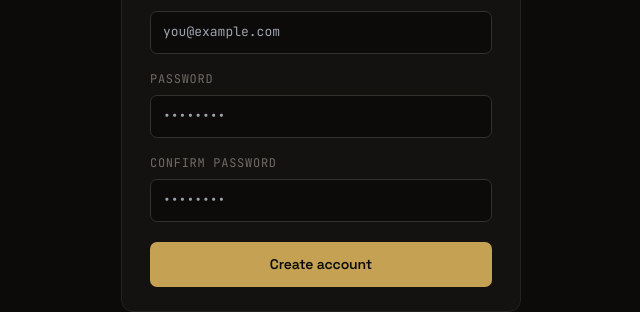
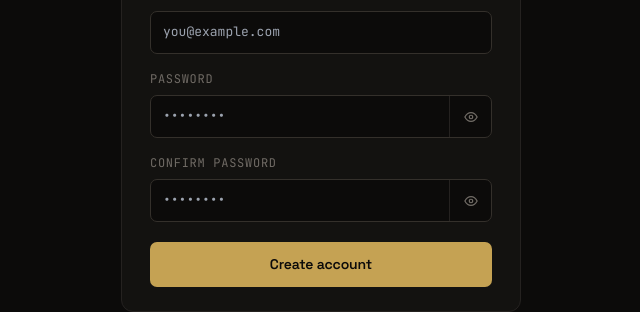
Before and after one commit to Michael-Nwachukwu/argens, a Next.js app in the folder apps/web/: page /signup in a window 1280 px wide. Shown: the part 360-672 px from the top of the page, without its empty margins (319-959 px from the left). Built offline with nearby package versions, Linux system fonts and the light colour scheme; no server answers.

Commit message:
feat: implement API key generation and storage for user wallet verification and enhance password input handling

```diff
--- a/apps/web/app/(auth)/signup/page.tsx
+++ b/apps/web/app/(auth)/signup/page.tsx
@@ -4,6 +4,7 @@ import { useEffect, useState, type FormEvent } from 'react'
 import Link from 'next/link'
 import { useSearchParams } from 'next/navigation'
 import { Logo } from '@/components/ui/Logo'
+import { PasswordInput } from '@/components/ui/PasswordInput'
 import { auth, isError } from '@/lib/api'
 
 type Stage = 'form' | 'verify' | 'resend'
@@ -155,10 +156,10 @@ export default function SignupPage() {
 
         <form onSubmit={handleSubmit} style={{ display: 'flex', flexDirection: 'column', gap: 16 }}>
           {([
-            { label: 'Access code', type: 'text', value: accessCode, set: setAccessCode, placeholder: 'argns_beta_xxxxxxxx', ac: 'off' },
-            { label: 'Email', type: 'email', value: email, set: setEmail, placeholder: 'you@example.com', ac: 'email' },
-            { label: 'Password', type: 'password', value: password, set: setPassword, placeholder: '••••••••', ac: 'new-password' },
-            { label: 'Confirm password', type: 'password', value: confirm, set: setConfirm, placeholder: '••••••••', ac: 'new-password' },
+            { label: 'Access code', type: 'text', value: accessCode, set: setAccessCode, placeholder: 'argns_beta_xxxxxxxx', ac: 'off', password: false },
+            { label: 'Email', type: 'email', value: email, set: setEmail, placeholder: 'you@example.com', ac: 'email', password: false },
+            { label: 'Password', type: 'password', value: password, set: setPassword, placeholder: '••••••••', ac: 'new-password', password: true },
+            { label: 'Confirm password', type: 'password', value: confirm, set: setConfirm, placeholder: '••••••••', ac: 'new-password', password: true },
           ] as const).map(f => (
             <div key={f.label}>
               <label style={{
@@ -170,6 +171,15 @@ export default function SignupPage() {
                 textTransform: 'uppercase',
                 marginBottom: 6,
               }}>{f.label}</label>
+              {f.password ? (
+                <PasswordInput
+                  required
+                  value={f.value}
+                  onChange={f.set}
+                  placeholder={f.placeholder}
+                  autoComplete={f.ac}
+                />
+              ) : (
                 <input
                   type={f.type}
                   required
@@ -193,6 +203,7 @@ export default function SignupPage() {
                   onFocus={e => e.currentTarget.style.borderColor = 'var(--accent)'}
                   onBlur={e => e.currentTarget.style.borderColor = 'var(--border2)'}
                 />
+              )}
             </div>
           ))}
 
--- a/apps/web/app/auth/verify/page.tsx
+++ b/apps/web/app/auth/verify/page.tsx
@@ -5,6 +5,7 @@ import { useSearchParams, useRouter } from 'next/navigation'
 import { Suspense } from 'react'
 
 const API = process.env.NEXT_PUBLIC_API_URL ?? 'http://localhost:3001/v1'
+const ONBOARDING_API_KEY = 'argens_onboarding_api_key'
 
 function VerifyContent() {
   const params = useSearchParams()
@@ -32,6 +33,9 @@ function VerifyContent() {
       .then(r => r.json())
       .then(body => {
         if (body.data) {
+          if (body.data.api_key) {
+            try { sessionStorage.setItem(ONBOARDING_API_KEY, body.data.api_key) } catch { /* ignore */ }
+          }
           setStatus('success')
           setMessage(body.data.message ?? 'Email verified.')
           setTimeout(() => router.push('/login'), 2500)
--- a/apps/web/app/dashboard/page.tsx
+++ b/apps/web/app/dashboard/page.tsx
@@ -5,18 +5,21 @@ import { useRouter } from 'next/navigation'
 import { TopBar } from '@/components/dashboard/TopBar'
 import { Icon, Icons } from '@/components/dashboard/Icon'
 import { StatusBadge } from '@/components/ui/Badge'
+import { FundingHelpCard } from '@/components/dashboard/FundingHelpCard'
 import { transactions as txApi, wallet as walletApi, policies as policyApi, isError } from '@/lib/api'
 import type { Transaction, WalletBalance, Policy } from '@/lib/api'
 
 // ─── Stat Card ─────────────────────────────────────────────────────────────────
-function StatCard({ label, value, sub, subColor }: {
-  label: string; value: string; sub?: string; subColor?: string
+function StatCard({ label, value, sub, subColor, side }: {
+  label: string; value: string; sub?: string; subColor?: string; side?: { label: string; value: string; sub?: string }
 }) {
   return (
     <div style={{
       background: 'var(--bg2)', border: '1px solid var(--border)',
       borderRadius: 8, padding: '20px 22px',
     }}>
+      <div style={{ display: 'flex', justifyContent: 'space-between', alignItems: 'flex-start', gap: 14 }}>
+        <div style={{ minWidth: 0 }}>
           <div style={{
             fontSize: 12, color: 'var(--muted)', marginBottom: 8,
             fontFamily: 'var(--font-mono)', letterSpacing: '0.05em', textTransform: 'uppercase',
@@ -30,6 +33,19 @@ function StatCard({ label, value, sub, subColor }: {
               {sub}
             </div>
           )}
+        </div>
+        {side && (
+          <div style={{ minWidth: 82, textAlign: 'right', paddingTop: 1 }}>
+            <div style={{ fontSize: 10, color: '#6EA8FF', fontFamily: 'var(--font-mono)', letterSpacing: '0.06em', textTransform: 'uppercase', marginBottom: 6 }}>Credits</div>
+            <div style={{ fontFamily: 'var(--font-head)', fontSize: 17, fontWeight: 700, color: '#8DBBFF', lineHeight: 1 }}>
+              {side.value}
+            </div>
+            <div style={{ fontSize: 10, color: '#6EA8FF', fontFamily: 'var(--font-mono)', marginTop: 5 }}>
+              {side.sub ?? side.label}
+            </div>
+          </div>
+        )}
+      </div>
     </div>
   )
 }
@@ -113,6 +129,13 @@ function AddFundsModal({ address, onClose }: { address: string; onClose: () => v
             </div>
           ))}
         </div>
+
+        <div style={{ display: 'flex', alignItems: 'center', gap: 8, marginBottom: 16 }}>
+          <div style={{ flex: 1, height: 1, background: 'var(--border)' }} />
+          <span style={{ fontSize: 11, color: 'var(--faint)', fontFamily: 'var(--font-mono)' }}>stellar mainnet · USDC only</span>
+          <div style={{ flex: 1, height: 1, background: 'var(--border)' }} />
+        </div>
+        <FundingHelpCard />
 
         <button
           onClick={onClose}
@@ -219,6 +242,7 @@ export default function OverviewPage() {
 
   const balance = walletData?.balance ?? '0.0000000'
   const balanceNum = parseFloat(balance)
+  const creditsNum = parseFloat(walletData?.credits_balance ?? '0')
   const allowance = policyData?.allowance_limit ? parseFloat(policyData.allowance_limit) : null
   const totalSpent = policyData?.total_spent ? parseFloat(policyData.total_spent) : 0
   const remaining = allowance !== null ? allowance - totalSpent : null
@@ -254,6 +278,11 @@ export default function OverviewPage() {
             label="Wallet Balance"
             value={`$${balanceNum.toLocaleString('en-US', { minimumFractionDigits: 2, maximumFractionDigits: 2 })}`}
             sub={`${balance} USDC`}
+            side={creditsNum > 0 ? {
+              label: 'Argens credits',
+              value: `$${creditsNum.toLocaleString('en-US', { minimumFractionDigits: 2, maximumFractionDigits: 2 })}`,
+              sub: 'marketplace',
+            } : undefined}
           />
           <StatCard
             label="Today's Spend"
--- /dev/null
+++ b/apps/web/components/dashboard/FundingHelpCard.tsx
@@ -0,0 +1,21 @@
+'use client'
+
+import { SUPPORT_WHATSAPP_URL } from '@/lib/constants'
+
+export function FundingHelpCard() {
+  return (
+    <div style={{ background: 'var(--bg)', border: '1px solid var(--border)', borderRadius: 8, padding: '12px 14px', marginBottom: 16 }}>
+      <div style={{ fontSize: 12.5, color: 'var(--text2)', marginBottom: 6, lineHeight: 1.5 }}>
+        Having trouble funding? Not sure how to fund?
+      </div>
+      <a
+        href={SUPPORT_WHATSAPP_URL}
+        target="_blank"
+        rel="noopener noreferrer"
+        style={{ fontSize: 12, color: 'var(--accent)', fontFamily: 'var(--font-mono)', textDecoration: 'none' }}
+      >
+        Reach out on WhatsApp →
+      </a>
+    </div>
+  )
+}
--- /dev/null
+++ b/apps/web/components/ui/PasswordInput.tsx
@@ -0,0 +1,97 @@
+'use client'
+
+import type { CSSProperties, KeyboardEvent } from 'react'
+import { Icon, Icons } from '@/components/dashboard/Icon'
+import { useState } from 'react'
+
+interface PasswordInputProps {
+  value: string
+  onChange: (value: string) => void
+  placeholder?: string
+  autoComplete?: string
+  autoFocus?: boolean
+  required?: boolean
+  maxLength?: number
+  inputMode?: 'text' | 'numeric'
+  fontFamily?: string
+  fontSize?: number
+  textAlign?: CSSProperties['textAlign']
+  onKeyDown?: (event: KeyboardEvent<HTMLInputElement>) => void
+}
+
+export function PasswordInput({
+  value,
+  onChange,
+  placeholder = '••••••••',
+  autoComplete,
+  autoFocus,
+  required,
+  maxLength,
+  inputMode,
+  fontFamily = 'var(--font-mono)',
+  fontSize = 13,
+  textAlign = 'left',
+  onKeyDown,
+}: PasswordInputProps) {
+  const [visible, setVisible] = useState(false)
+
+  return (
+    <div style={{
+      display: 'flex',
+      alignItems: 'stretch',
+      width: '100%',
+      background: 'var(--bg)',
+      border: '1px solid var(--border2)',
+      borderRadius: 7,
+      overflow: 'hidden',
+      boxSizing: 'border-box',
+      transition: 'border-color 0.15s',
+    }}>
+      <input
+        type={visible ? 'text' : 'password'}
+        required={required}
+        value={value}
+        onChange={e => onChange(e.target.value)}
+        placeholder={placeholder}
+        autoComplete={autoComplete}
+        autoFocus={autoFocus}
+        maxLength={maxLength}
+        inputMode={inputMode}
+        onKeyDown={onKeyDown}
+        style={{
+          flex: 1,
+          minWidth: 0,
+          background: 'transparent',
+          border: 'none',
+          padding: '10px 12px',
+          fontFamily,
+          fontSize,
+          color: 'var(--text)',
+          outline: 'none',
+          boxSizing: 'border-box',
+          textAlign,
+        }}
+      />
+      <button
+        type="button"
+        onClick={() => setVisible(v => !v)}
+        aria-label={visible ? 'Hide password' : 'Show password'}
+        title={visible ? 'Hide password' : 'Show password'}
+        style={{
+          width: 42,
+          border: 'none',
+          borderLeft: '1px solid var(--border)',
+          background: 'transparent',
+          color: 'var(--muted)',
+          display: 'flex',
+          alignItems: 'center',
+          justifyContent: 'center',
+          cursor: 'pointer',
+          flexShrink: 0,
+        }}
+      >
+        <Icon d={visible ? Icons.eyeoff : Icons.eye} size={14} />
+      </button>
+    </div>
+  )
+}
--- a/apps/web/lib/api.ts
+++ b/apps/web/lib/api.ts
@@ -78,7 +78,7 @@ export const auth = {
     }),
 
   verify: (token: string) =>
-    apiFetch<{ message: string; walletAddress: string }>(`/auth/verify/${token}`),
+    apiFetch<{ message: string; wallet_address: string; api_key?: string; api_key_prefix?: string; api_key_message?: string }>(`/auth/verify/${token}`),
 
   resendVerification: (email: string) =>
     apiFetch<{ message: string }>('/auth/resend-verification', {
--- a/apps/web/lib/constants.ts
+++ b/apps/web/lib/constants.ts
@@ -1,4 +1 @@
-// User-fillable phone number for support WhatsApp link.
-// Format: international, no '+' or spaces. Example: '447911123456'.
-// Replace <PHONE_NUMBER> below before shipping.
-export const SUPPORT_WHATSAPP_URL = 'https://wa.me/<PHONE_NUMBER>'
+export const SUPPORT_WHATSAPP_URL = 'https://wa.me/2348103745593'
```
Also changed, not shown: apps/web/app/(auth)/login/page.tsx (+3 -18 lines), apps/web/app/dashboard/layout.tsx (+37 -6 lines), apps/web/app/dashboard/wallet/page.tsx (+11 -22 lines), 1 other file (tests, documents, lock files or other folders). Lines whose indentation alone changed are shown as unchanged.
